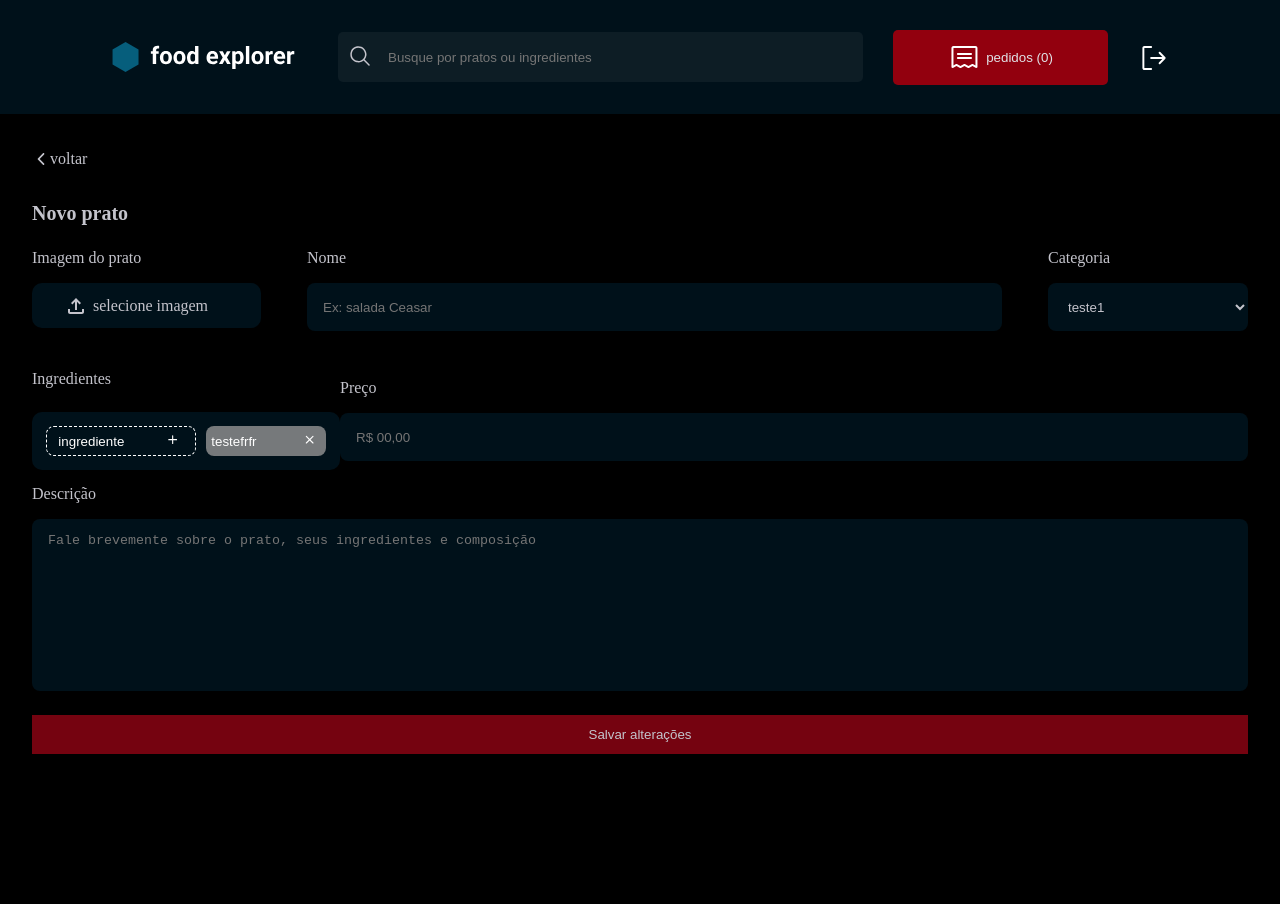
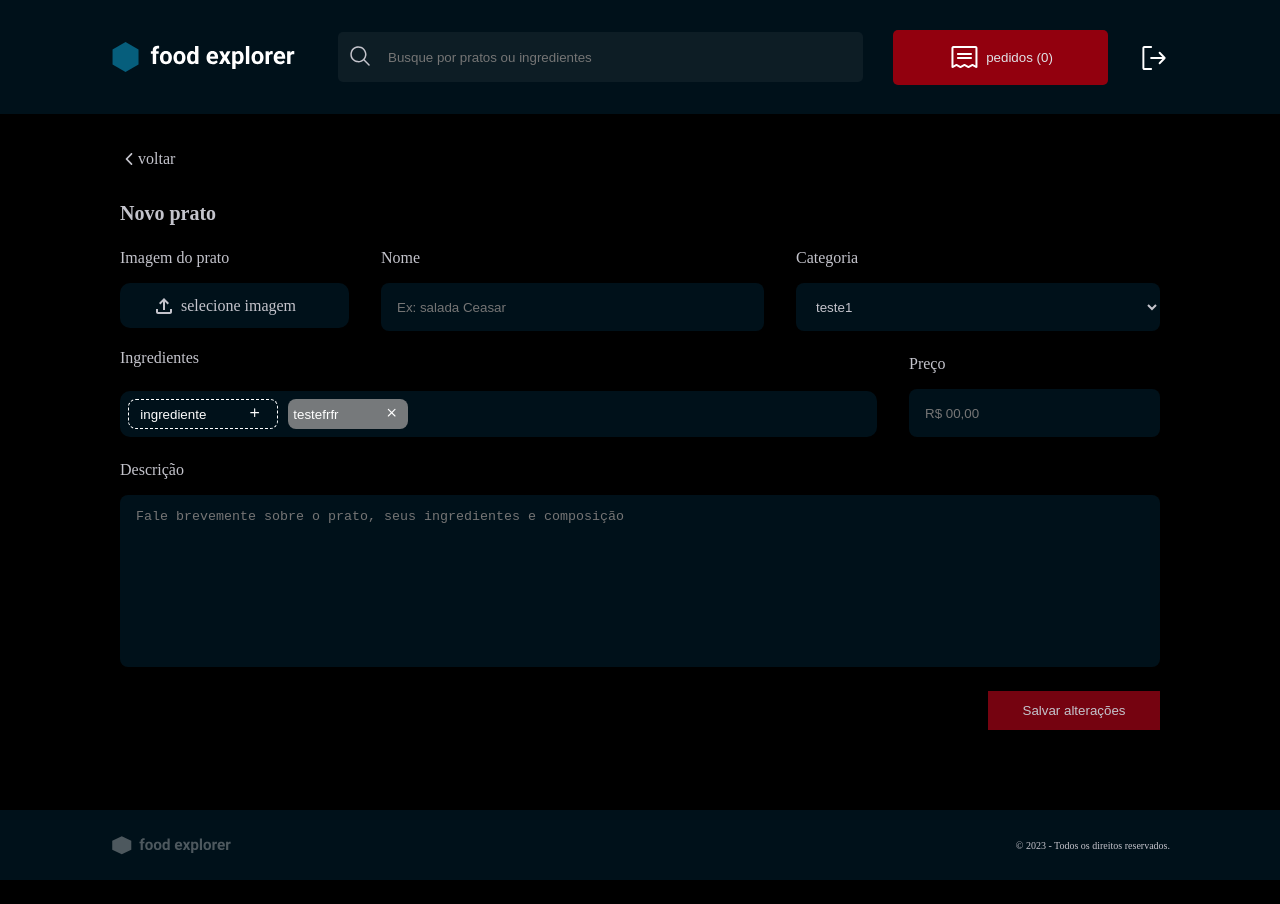
Before and after one commit to ricarlosgp/Food-Explorer-Frontend, a React (Vite) app: page / in a window 1280 px wide. After the commit the page ends 880 px from the top, so only its background shows below. Built offline with nearby package versions, Linux system fonts and the light colour scheme.

Commit message:
iphone 5

```diff
--- a/src/components/Footer/styles.js
+++ b/src/components/Footer/styles.js
@@ -2,6 +2,7 @@ import styled from 'styled-components'
 
 export const Container = styled.div`
     height: 70px;
+    width: 100%;
 
     display: flex;
     justify-content: space-around;
--- a/src/components/Header/styles.js
+++ b/src/components/Header/styles.js
@@ -194,4 +194,13 @@ export const Container = styled.section`
             }
         }
     }
+
+    @media (max-width: 320px) {
+
+        .paperList {
+
+            background: red;
+            //parei aq
+        }
+    }
 `;
--- a/src/pages/PlateAdd/index.jsx
+++ b/src/pages/PlateAdd/index.jsx
@@ -1,14 +1,18 @@
 import { MdOutlineFileUpload } from 'react-icons/md'
 import { IoIosArrowBack } from 'react-icons/io'
 import { Header } from '../../components/Header'
+import { Footer } from '../../components/Footer'
 import { Container, Form } from './styles'
 import { Ingredient } from '../../components/Ingredient'
 
 export function PlateAdd() {
     return(
         <Container>
+            <div className='wrapper-header'>
                 <Header />
+            </div>
 
+            <div className='wrapper-form'>
                 <Form>
                     <div className='wrapper-head'>
                         <div>
@@ -91,7 +95,11 @@ export function PlateAdd() {
                         <button type='submite'>Salvar alterações</button>
                     </div>
                 </Form>
+            </div>
 
+            <div className='wrapper-footer'>
+                <Footer />
+            </div>
         </Container>
     )
 }
--- a/src/pages/PlateAdd/styles.js
+++ b/src/pages/PlateAdd/styles.js
@@ -2,9 +2,31 @@ import styled from 'styled-components'
 
 export const Container = styled.div`
     color: ${({theme})=> theme.COLORS.WHITE_100};
+    position: relative;
+
+    .wrapper-header {
+        position: absolute;
+        top: 0;
+    }
+
+    .wrapper-footer {
+        position: absolute;
+        bottom: 0;
+        width: 100%;
+    }
+
+    @media ((min-height: 900px) and (max-height: 1280px)) {
+        .wrapper-form {
+            height: 100vh;
+            width: 100%;
+            padding: 15rem 1rem;
+        }
+    }
 `;
+
 export const Form = styled.form`
     padding: 15rem 3.2rem;
+    width: 100%;
 
     label {
         width: 100%;
@@ -56,7 +78,6 @@ export const Form = styled.form`
             border-radius: 1rem;
 
             label{
-
                 justify-content: start;
                 flex-direction: row;
                 align-items: center;
@@ -114,7 +135,6 @@ export const Form = styled.form`
     }
 
     .wrapper-button {
-
         button {
             background-color: ${({theme})=> theme.COLORS.RED_1000};
             color: ${({theme})=> theme.COLORS.WHITE_100};
@@ -127,9 +147,11 @@ export const Form = styled.form`
     }
 
     @media (min-width: 800px) {
+        padding: 15rem 12rem;
+
         .wrapper-1 {
             display: flex;
-            gap: 4.6rem;
+            gap: 3.2rem;
 
             .wrapper-file {
                 width: 22.9rem;
@@ -138,14 +160,43 @@ export const Form = styled.form`
             label:nth-child(3) {
                 max-width: 20rem;
             }
+
+            >label:last-child {
+                max-width: 36.4rem;
+
+                select{
+                    width: 100%;
+                }
+            }
         }
 
         .wrapper-2 {
             display: flex;
             align-items: center;
+            justify-content: space-between;
+            gap: 3.2rem;
 
-            label {
-                //paramos aqui
+            .ingredients {
+                margin-top: -3rem;
+                width: 100%;
+
+                >div {
+                    padding: .8rem;
+                }
+            }
+
+            >label {
+                margin-top: 0;
+                max-width: 25.1rem;
+            }
+        }
+
+        .wrapper-button {
+            display: flex;
+            justify-content: end;
+
+            button {
+                width: 17.2rem;
             }
         }
     }
```
Lines whose indentation alone changed are shown as unchanged.
